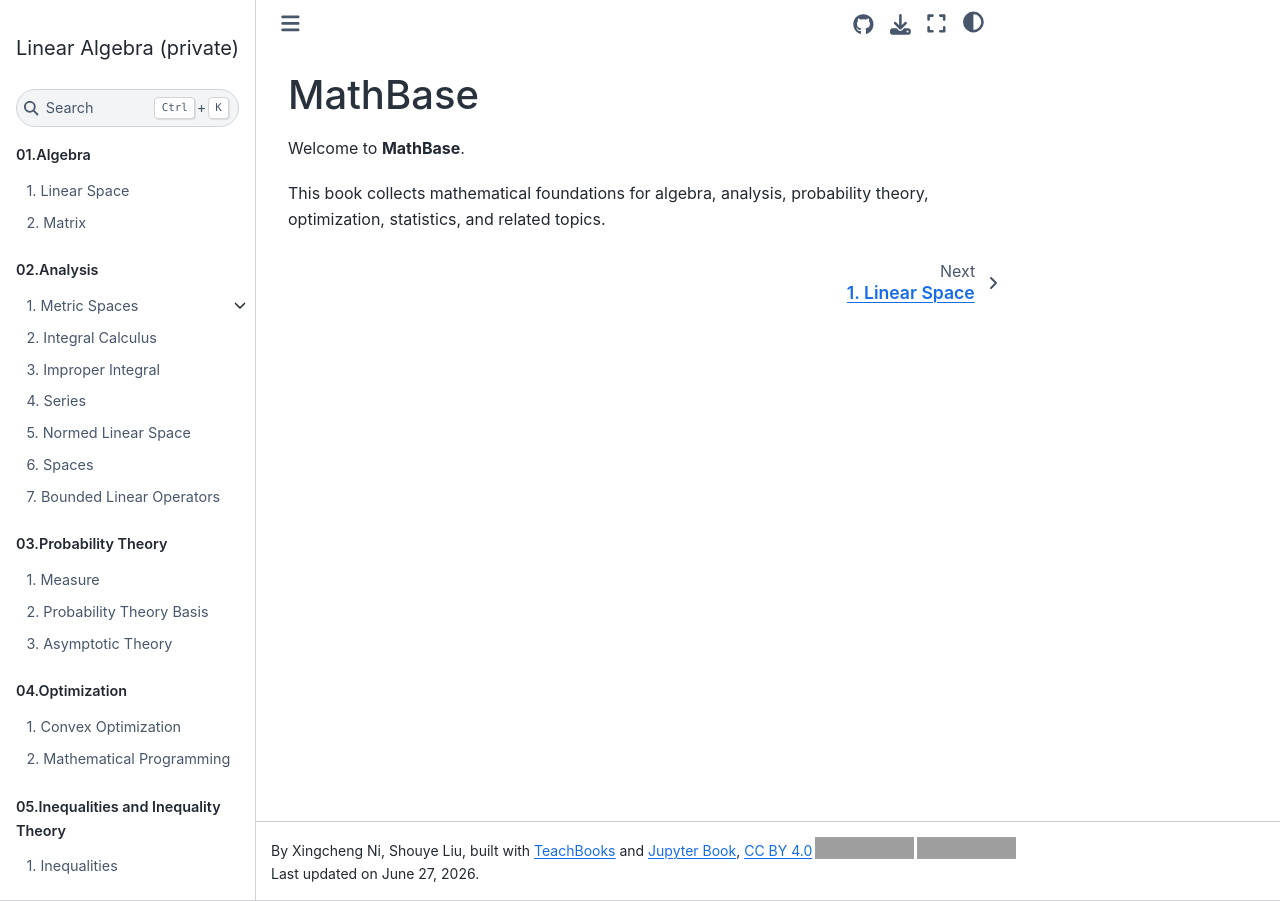
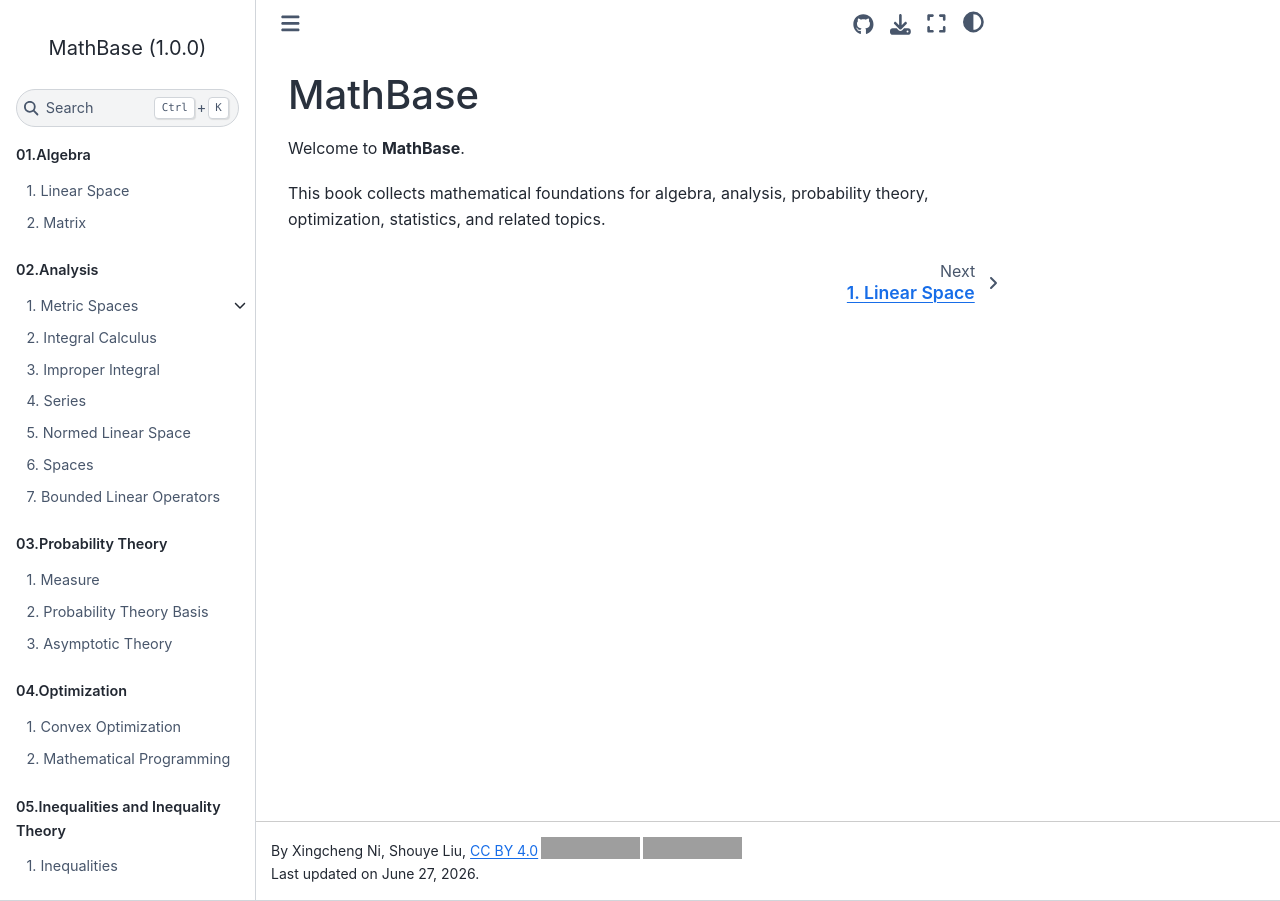
Before and after one commit to Math-Study-Group/mathTheory, a Jupyter Book: the page built from book/index.md, in a window 1280 px wide. Built offline with Jupyter Book 1.0.4 settings and Sphinx 7.4.7 and the Sphinx Book theme 1.1.4, drawn with Linux system fonts in a browser that asks for light colours; comment, search, counter and statistics services are not loaded; grey boxes are pictures that could not be loaded.

```diff
--- a/book/_config.yml
+++ b/book/_config.yml
@@ -1,5 +1,5 @@
 Title: Basic math
-author: Xingcheng Ni, Shouye Liu, built with <a href="https://teachbooks.io">TeachBooks</a> and <a href="https://jupyterbook.org/">Jupyter Book</a>, <a href="https://creativecommons.org/licenses/by/4.0/" target="_blank" rel="license noopener noreferrer"">CC BY 4.0<img style="height:22px!important;margin-left:3px;vertical-align:text-bottom;" src="https://mirrors.creativecommons.org/presskit/icons/cc.svg" alt=""><img style="height:22px!important;margin-left:3px;vertical-align:text-bottom;" src="https://mirrors.creativecommons.org/presskit/icons/by.svg" alt=""></a> #add your own name here
+author: Xingcheng Ni, Shouye Liu,  <a href="https://creativecommons.org/licenses/by/4.0/" target="_blank" rel="license noopener noreferrer"">CC BY 4.0<img style="height:22px!important;margin-left:3px;vertical-align:text-bottom;" src="https://mirrors.creativecommons.org/presskit/icons/cc.svg" alt=""><img style="height:22px!important;margin-left:3px;vertical-align:text-bottom;" src="https://mirrors.creativecommons.org/presskit/icons/by.svg" alt=""></a> #add your own name here
 
 execute:
   execute_notebooks: "off"
@@ -26,8 +26,9 @@ sphinx:
       use_thebe_lite: true
       exclude_patterns: ["**/_*.yml", "**/*.md", "**/*.ipynb"]
     html_theme_options:
+      theme_color: "#9b59b6"
       logo:
-        text: Linear Algebra (private)
+        text: MathBase (1.0.0)
       repository_url: "https://github.com/Math-Study-Group/mathTheory" #add your own repo URL here
       path_to_docs: "book"
       repository_branch: "main"
```
